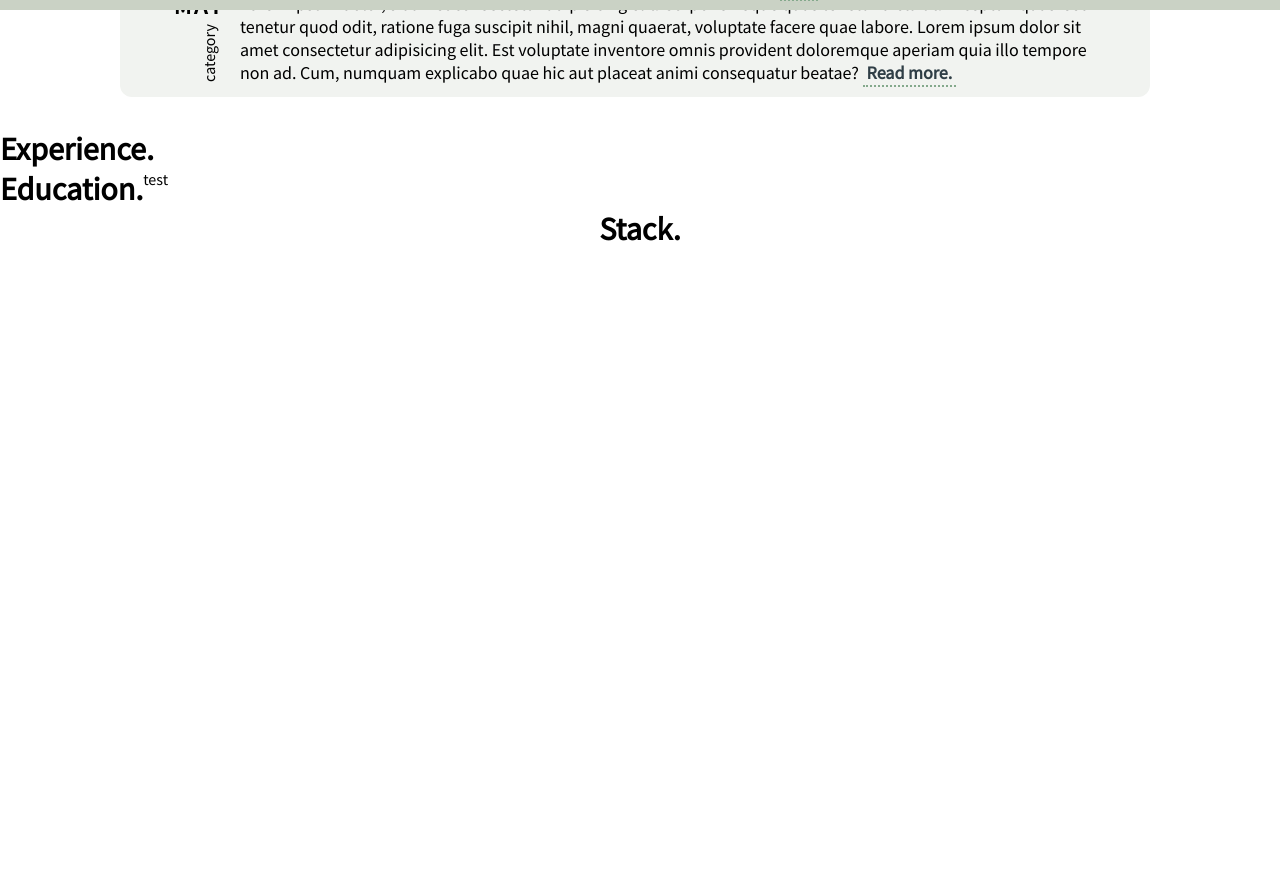
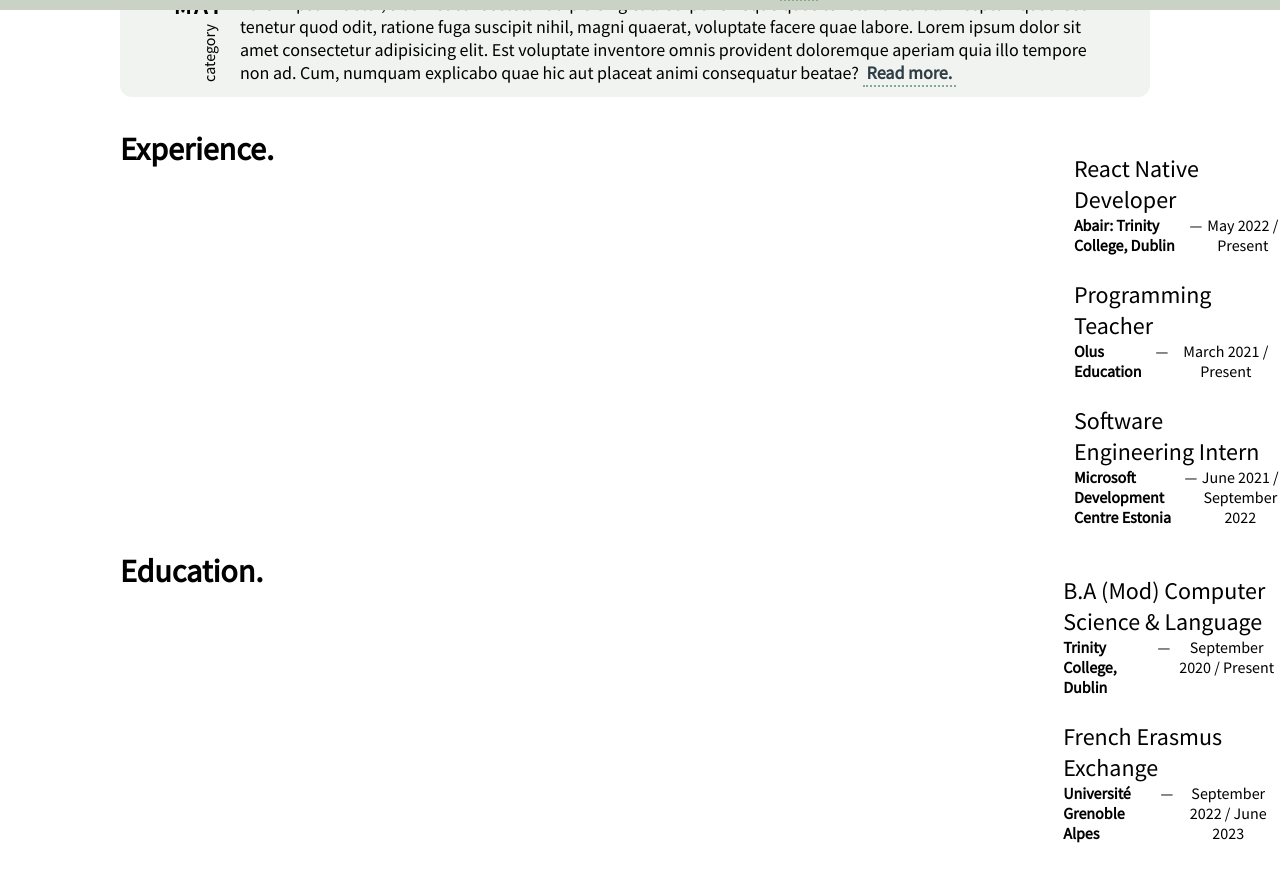
Before and after one commit to ParadauxIO/paradaux.io, a React (Vite) app: page / in a window 1280 px wide. Shown: the part 790-1672 px from the top of the page. Before the commit the page ends 1039 px from the top, so only its background shows below. Built offline with nearby package versions, Linux system fonts and the light colour scheme.

Commit message:
Add experience/education section

```diff
--- a/src/routes/Root.css
+++ b/src/routes/Root.css
@@ -78,16 +78,38 @@
 }
 
 .cv-sections {
-    display: flex;
-    flex-direction: column;
-    justify-content: flex-start;
-    text-align: left;
+    flex: 1;
 }
 
 .cv-experience {
+    flex: 1;
+    display: grid;
+    grid-template-columns: 1fr 4fr;
+    grid-gap: 50rem;
+    text-align: left;
+    margin-left: 120px;
+}
+
+.cv-experience-items {
+
+}
+
+.cv-experience-item {
+    text-align: left;
+    margin: 24px 0 24px 0;
+}
+
+.cv-leftalign {
     display: flex;
+}
+
+.cv-jobtitle {
+    font-size: 24px;
+}
+
+.cv-company {
     text-align: left;
-
+    font-weight: bold;
 }
 
 .cv-education {
@@ -95,4 +117,9 @@
     text-align: left;
 }
 
+.footer-space {
+    margin-bottom: 45px;
+}
+
+
 .cv-stack {}
--- a/src/routes/Root.jsx
+++ b/src/routes/Root.jsx
@@ -36,20 +36,51 @@ export default function Root() {
             <div className="cv-sections">
                 <div className="cv-experience">
                     <h1>Experience.</h1>
-                    <div className="cv-experience-item">
+                    <div className="cv-experience-items">
+                        <div className="cv-experience-items">
+                            <div className="cv-experience-item">
+                                <span className="cv-jobtitle">React Native Developer</span>
+                                <div className="cv-leftalign">
+                                    <span className="cv-company">Abair: Trinity College, Dublin </span> &nbsp;&mdash;&nbsp; <span>May 2022  / Present</span>
+                                </div>
+                            </div>
+                            <div className="cv-experience-item">
+                                <span className="cv-jobtitle">Programming Teacher</span>
+                                <div className="cv-leftalign">
+                                    <span className="cv-company">Olus Education</span> &nbsp;&mdash;&nbsp; <span>March 2021  / Present</span>
+                                </div>
+                            </div>
 
+                            <div className="cv-experience-item">
+                                <span className="cv-jobtitle">Software Engineering Intern</span>
+                                <div className="cv-leftalign">
+                                    <span className="cv-company">Microsoft Development Centre Estonia</span> &nbsp;&mdash;&nbsp; <span>June 2021  / September 2022</span>
+                                </div>
+                            </div>
+                        </div>
                     </div>
                 </div>
 
-                <div className="cv-education">
+                <div className="cv-experience">
                     <h1>Education.</h1>
-                    <p>test</p>
-                </div>
-
-                <div className="cv-stack">
-                    <h1>Stack.</h1>
+                    <div className="cv-experience-items">
+                        <div className="cv-experience-item">
+                            <span className="cv-jobtitle">B.A (Mod) Computer Science & Language</span>
+                            <div className="cv-leftalign">
+                                <span className="cv-company">Trinity College, Dublin </span> &nbsp;&mdash;&nbsp; <span>September 2020  / Present</span>
+                            </div>
+                        </div>
+                        <div className="cv-experience-item">
+                            <span className="cv-jobtitle">French Erasmus Exchange</span>
+                            <div className="cv-leftalign">
+                                <span className="cv-company">Université Grenoble Alpes </span> &nbsp;&mdash;&nbsp; <span>September 2022  / June 2023</span>
+                            </div>
+                        </div>
+                    </div>
                 </div>
             </div>
+
+            <div className="footer-space"></div>
 
             <Footer/>
         </div>
```
